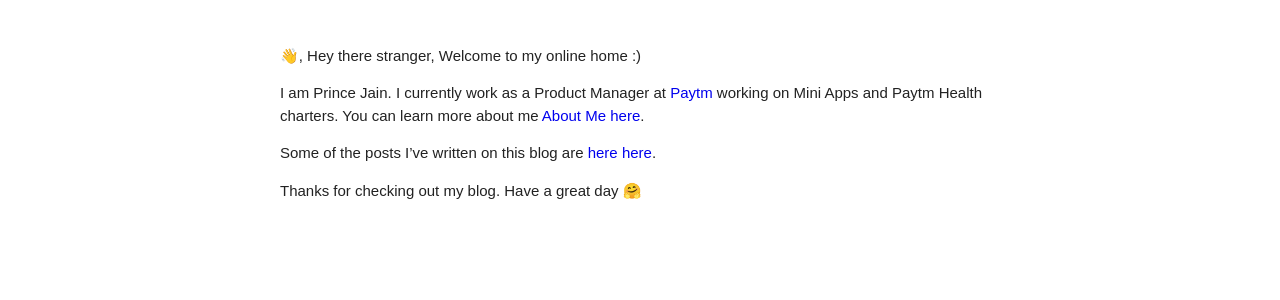
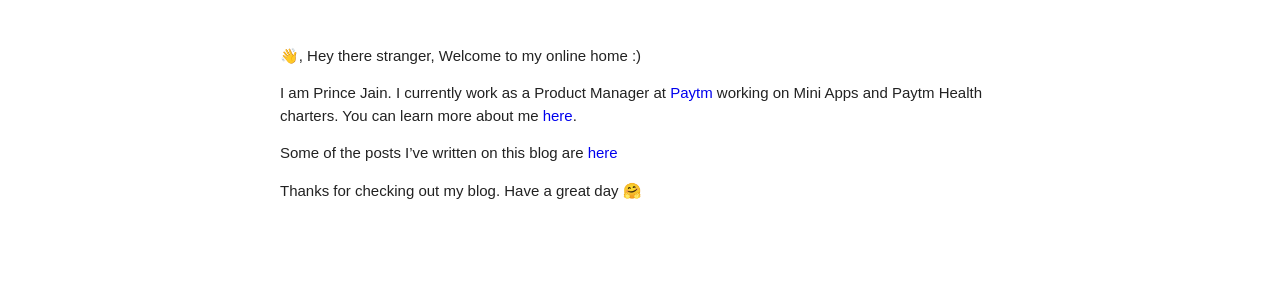
Before and after one commit to product-noob/product-noob.github.io, a Jekyll site: the page built from index.md, in a window 1280 px wide. Shown: the part 288-588 px from the top of the page. Built offline with Jekyll 4.4.1, drawn with Linux system fonts in a browser that asks for light colours.

Commit message:
removed normal links

```diff
--- a/index.md
+++ b/index.md
@@ -4,8 +4,8 @@ layout: page
 
 👋, Hey there stranger, Welcome to my online home :)
 
-I am Prince Jain. I currently work as a Product Manager at [Paytm](https://www.paytm.com/) working on Mini Apps and Paytm Health charters. You can learn more about me <a href="{{ site.baseurl }}/about" aria-label="If you want to learn more about me">About Me</a> [here](https://princejain.me/about).
+I am Prince Jain. I currently work as a Product Manager at [Paytm](https://www.paytm.com/) working on Mini Apps and Paytm Health charters. You can learn more about me <a href="{{ site.baseurl }}/about" aria-label="If you want to learn more about me"> here</a>.
 
-Some of the posts I’ve written on this blog are <a href="{{ site.baseurl }}/blogs" aria-label="These are collection of my personal blogs"> here </a> [here](https://princejain.me/blogs/).
+Some of the posts I’ve written on this blog are <a href="{{ site.baseurl }}/blogs" aria-label="These are collection of my personal blogs"> here </a>
 
 Thanks for checking out my blog. Have a great day 🤗
```
